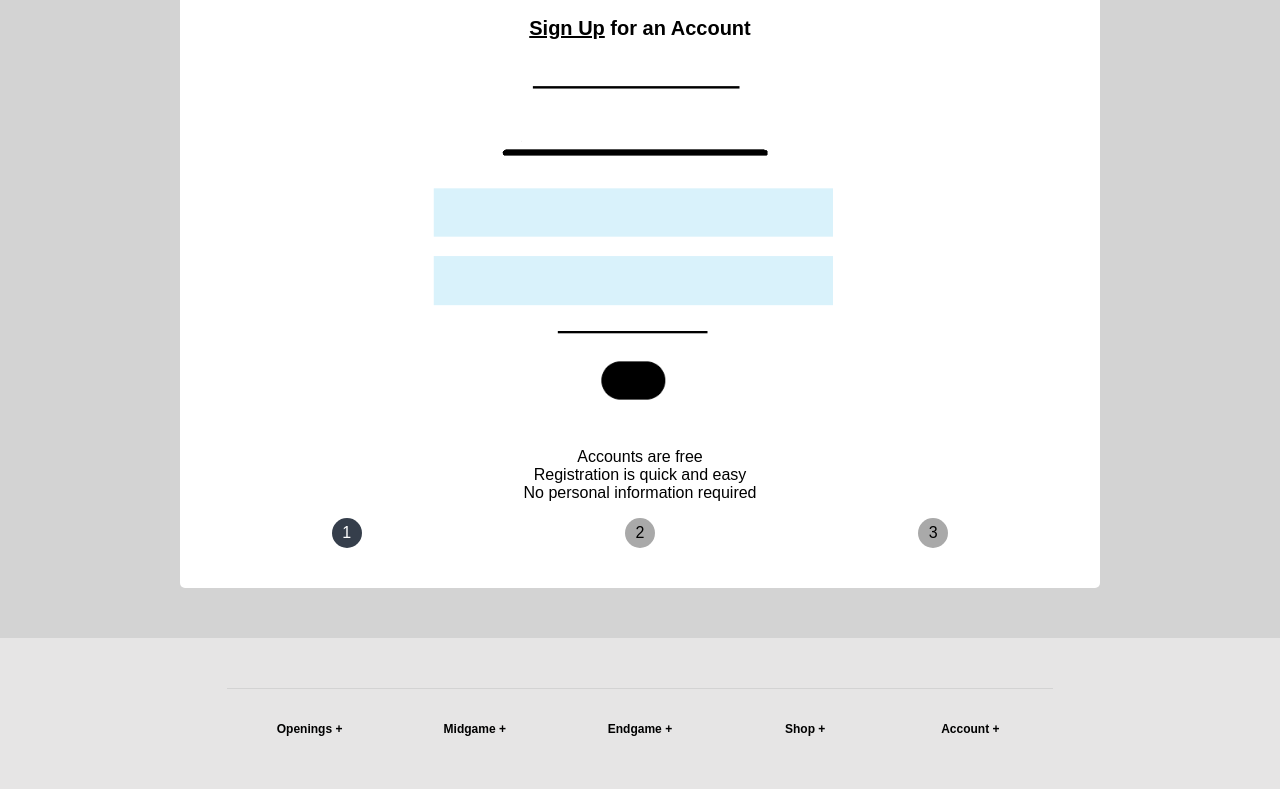
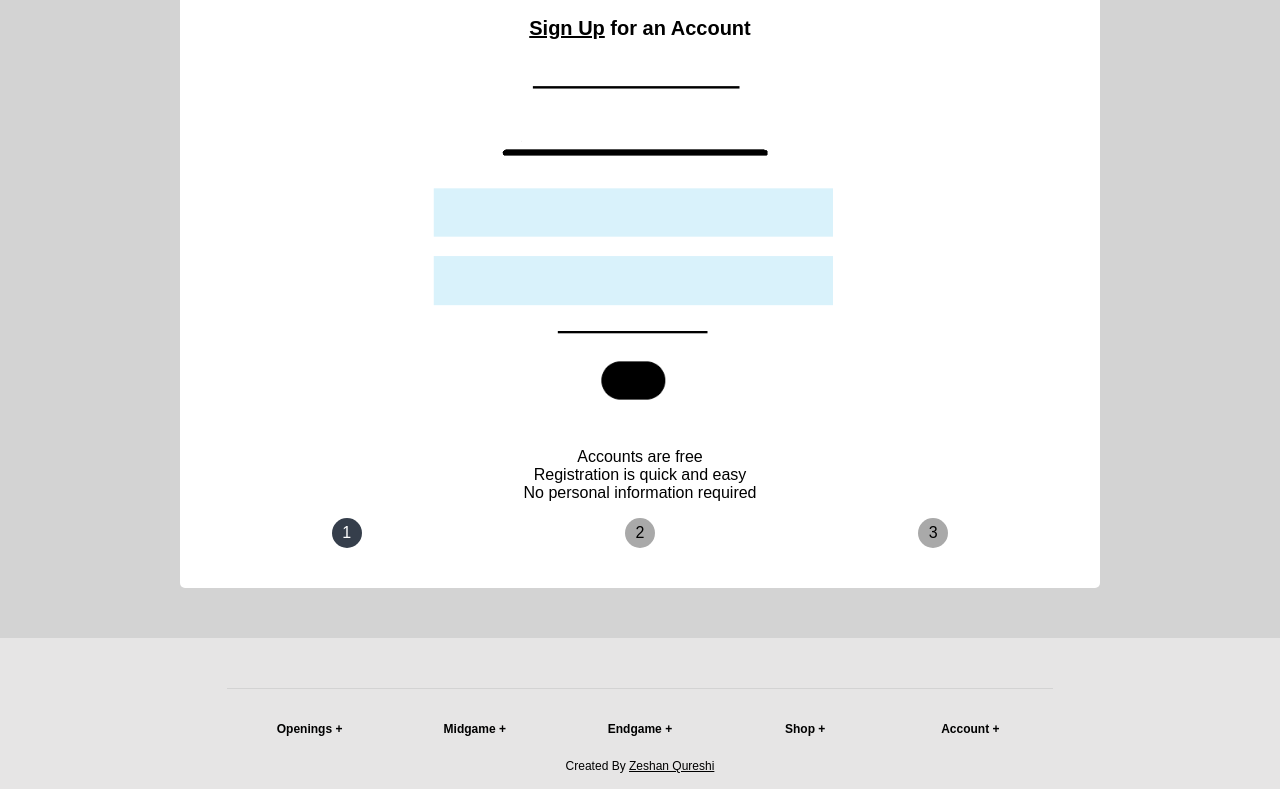
Before and after one commit to ZeshanQureshi/learn-chess, a Vue app: page / in a window 1280 px wide. Shown: the part 1095-1884 px from the top of the page. Built offline with nearby package versions, Linux system fonts and the light colour scheme; a web font is replaced by a local one.

Commit message:
Added Personal Tag

```diff
--- a/src/components/nav/FooterBar.vue
+++ b/src/components/nav/FooterBar.vue
@@ -58,6 +58,7 @@
         </div>
     </div>
   </footer>
+  <p class="footer-contact">Created By <a href="https://zeshanqureshi.ca/" target="_blank">Zeshan Qureshi</a></p>
 </div>
 </template>
 
@@ -120,11 +121,16 @@ footer {
   display: block;
   overflow: auto;
 
-  padding: 50px;
+  padding: 50px 50px 20px 50px;
   box-sizing: border-box;
 
   font-size: 12px;
 
+}
+
+a {
+  text-decoration: underline;
+  color: inherit;
 }
 
 li {
@@ -178,6 +184,14 @@ b {
   text-align: center;
 }
 
+.footer-contact {
+  width: 100%;
+  font-size: 12px;
+  height: 30px;
+  text-align: center;
+  background-color: rgb(230, 229, 229);
+}
+
 @media only screen and (max-width: 1000px) {
   .footer-container {
     width: 100%;
```
